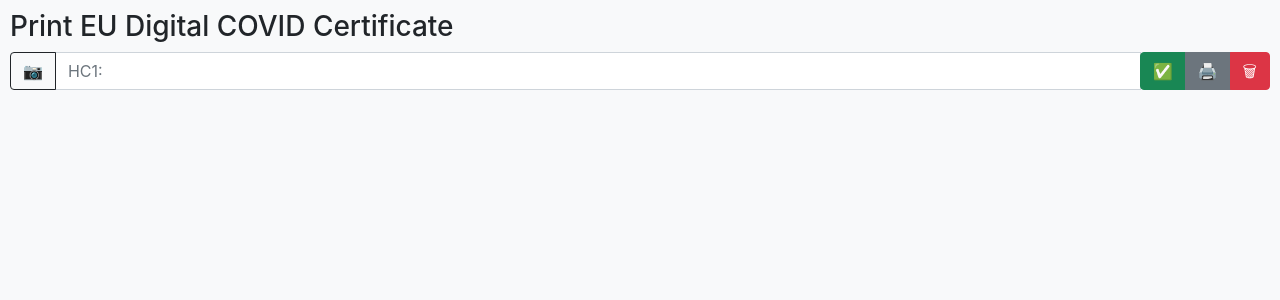
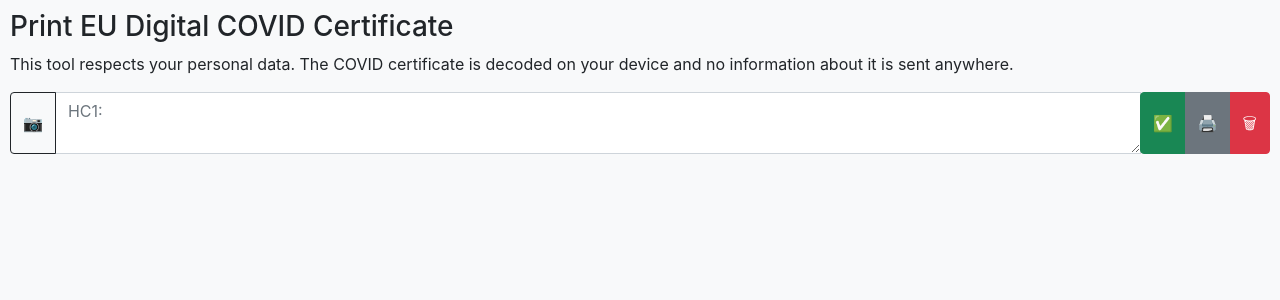
Before and after one commit to maelgangloff/covid-pass, a React (Create React App) app: page / in a window 1280 px wide. Shown: the top 300 px of the page. Built offline with nearby package versions, Linux system fonts and the light colour scheme.

Commit message:
feat: multi import hcerts

```diff
--- a/src/App.tsx
+++ b/src/App.tsx
@@ -19,14 +19,23 @@
       cards: []
     }
     this.onAppend = this.onAppend.bind(this)
+    this.appendHCERT = this.appendHCERT.bind(this)
+  }
+
+  appendHCERT(hcert?: string) {
+    const newCards = (hcert ?? this.state.hcert).trim().split('\n').filter(e => e.startsWith('HC1:')).map((e: string) => <CovidCard hcert={e} />)
+    this.setState({
+      cards: [...this.state.cards, ...newCards],
+      hcert: '',
+      isScanning: false
+    })
   }
 
   onAppend() {
-    if (this.state.hcert.startsWith('HC1:')) {
-      this.setState({cards: [...this.state.cards, <CovidCard hcert={this.state.hcert} />]})
-    } else {
-      alert('QR content must starts with HC1:')
+    if (!this.state.hcert.startsWith('HC1:')) {
+      return alert('QR content must starts with HC1:')
     }
+    this.appendHCERT(this.state.hcert)
   }
 
   render() {
@@ -37,7 +46,7 @@
         </Modal.Header>
         <Modal.Body>
           <QrReader
-            onScan={hcert => hcert !== null && hcert.startsWith('HC1:') && this.setState({cards: [...this.state.cards, <CovidCard hcert={hcert}/>], isScanning: false})}
+            onScan={hcert => hcert !== null && hcert.startsWith('HC1:') && this.appendHCERT(hcert)}
             onError={console.log}
             facingMode='environment'
             style={{width: '100%'}}
@@ -52,9 +61,10 @@
       </Modal>
       <Jumbotron fluid={true} className='noprint'>
         <h3>Print EU Digital COVID Certificate</h3>
+        <p>This tool respects your personal data. The COVID certificate is decoded on your device and no information about it is sent anywhere.</p>
         <div className="input-group input-group">
           <button className='btn btn-outline-dark' onClick={() => this.setState({isScanning: true})}>📷</button>
-          <input className='form-control' type="text" value={this.state.hcert}
+          <textarea className='form-control' value={this.state.hcert}
                  onChange={({target}) => this.setState({hcert: target.value})} placeholder="HC1:"/>
           <div className="btn-group">
             <Button variant="success" onClick={this.onAppend}>✅</Button>
--- a/src/style/index.scss
+++ b/src/style/index.scss
@@ -24,3 +24,8 @@
 .close {
   visibility: hidden;
 }
+
+textarea {
+  white-space: nowrap;
+  overflow: auto;
+}
```
